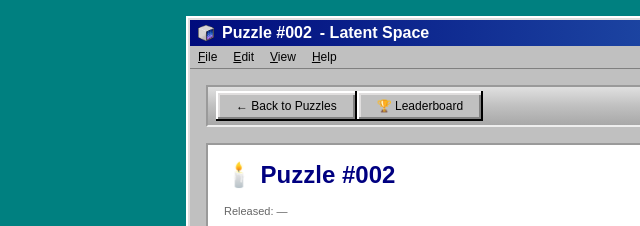
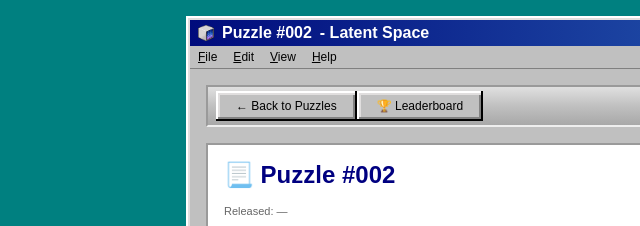
Before and after one commit to mahbodnr/mahbodnr.github.io, a plain HTML site: page latent-space/puzzles/puzzle-002/index.html in a window 1280 px wide. Shown: the top 226 px of the page, 0-640 px from the left. Drawn offline with nearby package versions, Linux system fonts and the light colour scheme; no server answers.

Commit message:
extremely minor UI updates due to extensive overthinking

```diff
--- a/latent-space/puzzles/puzzle-002/index.html
+++ b/latent-space/puzzles/puzzle-002/index.html
@@ -656,7 +656,7 @@
             <div id="message-container" class="hidden"></div>
 
             <div class="content-inner">
-                <h1>🕯️  <span id="puzzle-title-display">Loading...</span></h1>
+                <h1>📃  <span id="puzzle-title-display">Loading...</span></h1>
                 <div class="release-info" style="margin-top: 4px; font-size: 11px; color: #666;">
                     Released: <span id="puzzle-release">—</span>
                 </div>
```
